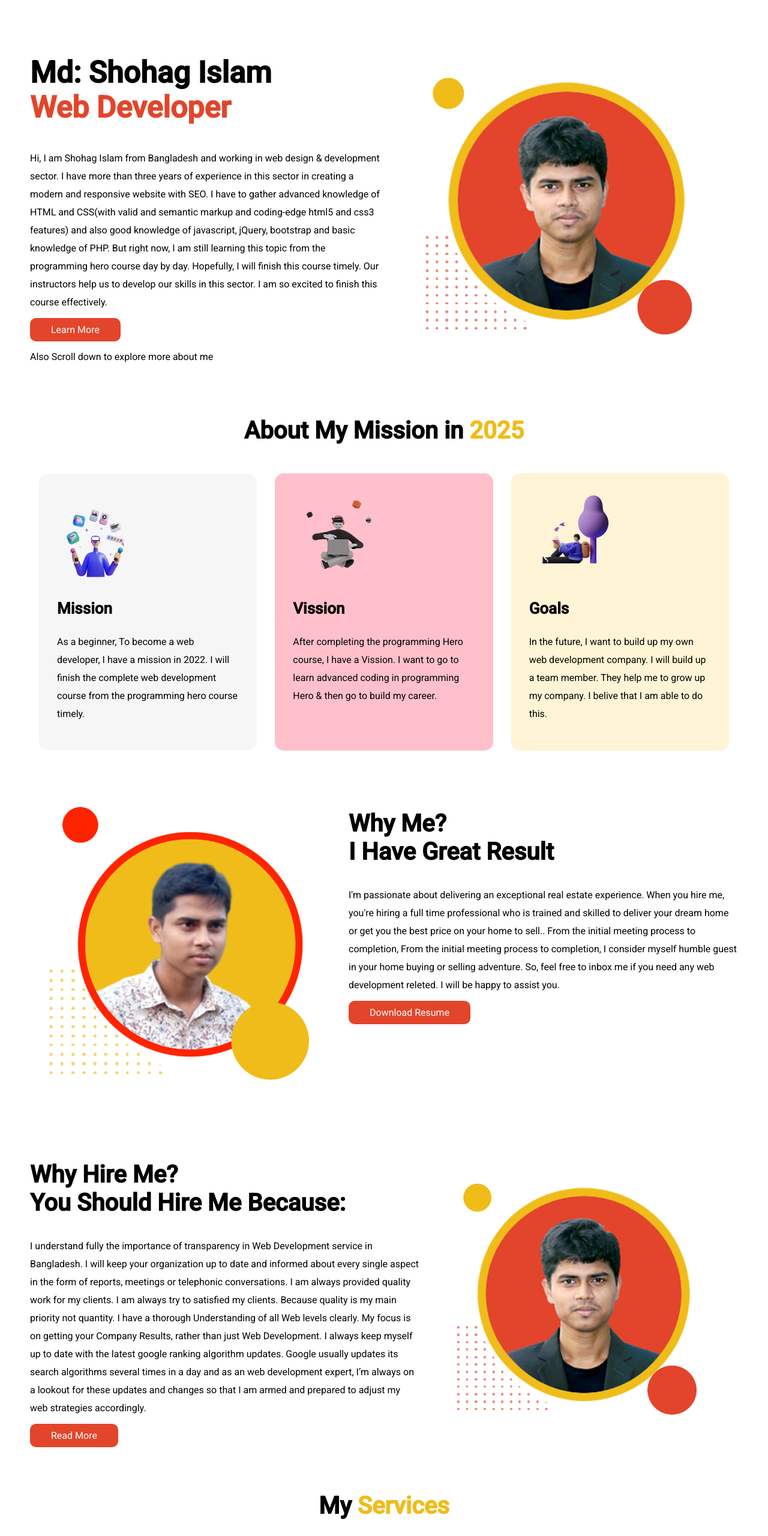
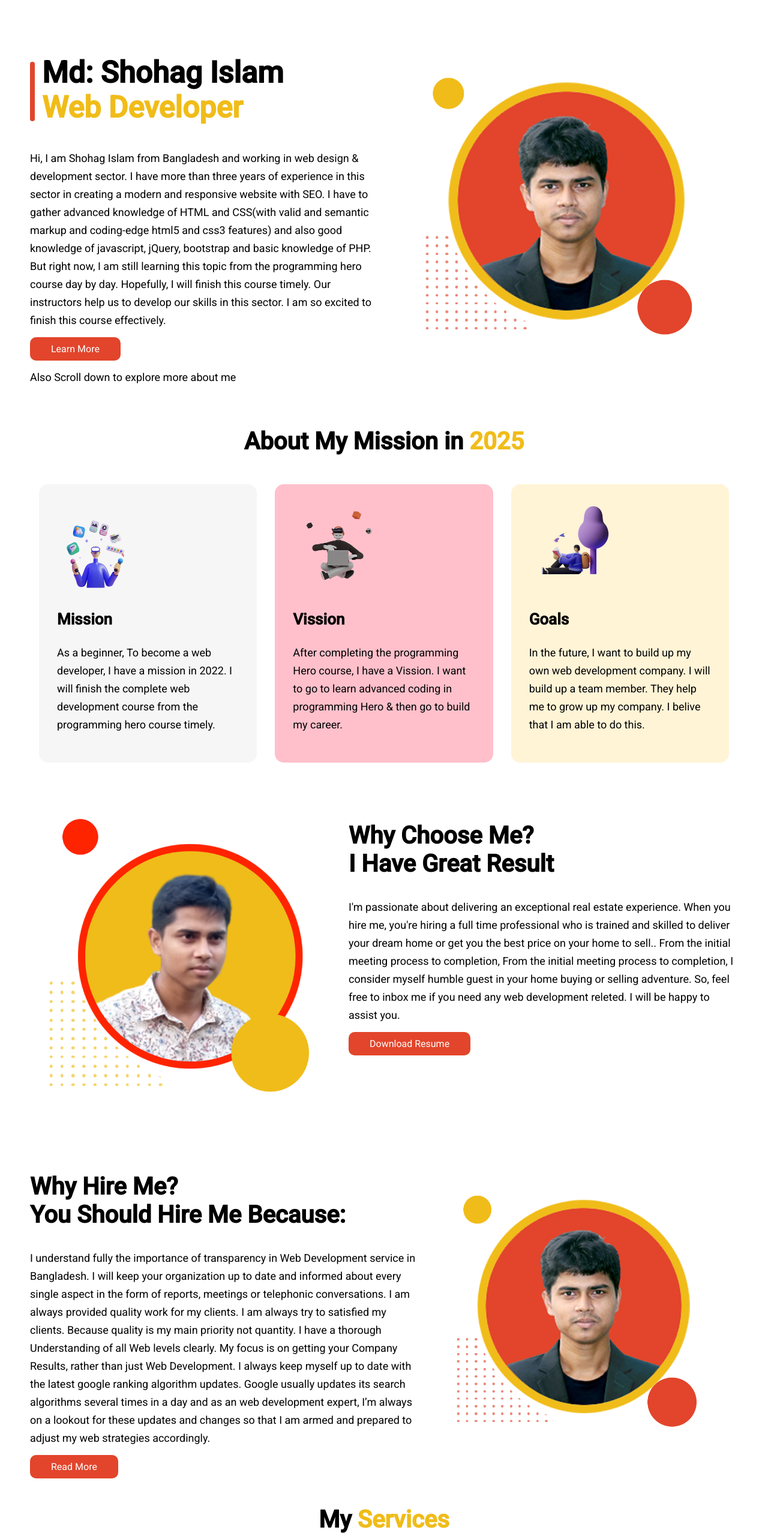
Before and after one commit to shohagislambd/first-assignment, a plain HTML site: page index.html in a window 1280 px wide. Shown: the top 2560 px of the page at 60% size. Drawn offline with Linux system fonts and the light colour scheme.

Commit message:
update all html, CSS & content

```diff
--- a/index.html
+++ b/index.html
@@ -56,31 +56,34 @@
     <!--About My Mission End-->
 
     <!-- Why Choose me Start-->
-    <section id="development-area">
-        <div class="development-image">
+    <section id="Why-choose-area">
+        <div class="Why-choose-image">
             <img src="images/md-shohag-islam.png" alt="">
         </div>
-        <div class="development-text">
-            <h2>Why Me?<br> I Have Great Result</h2>
+        <div class="Why-choose-text">
+            <h2>Why Choose Me?<br> I Have Great Result</h2>
             <p>I'm passionate about delivering an exceptional real estate experience. When you hire me, you're hiring a full time professional who is trained and skilled to deliver your dream home or get you the best price on your home to sell.. From the initial meeting process to completion, From the initial meeting process to completion, I consider myself humble guest in your home buying or selling adventure. So, feel free to inbox me if you need any web development releted. I will be happy to assist you.</p>
             <div class="learn-more">
                 <a target="_blank" class="learn-more-btn" href="https://shohagislam.com/">Download Resume</a>
             </div>
         </div>
     </section>
-    <section id="development-area">
-        <div class="development-text">
+     <!-- Why Choose Me End Section-->
+
+    <!--Why Hire Me Start Section-->
+    <section id="Hire-me-area">
+        <div class="Hire-me-text">
             <h2>Why Hire Me?<br> You Should Hire Me Because:</h2>
             <p>I understand fully the importance of transparency in Web Development service in Bangladesh. I will keep your organization up to date and informed about every single aspect in the form of reports, meetings or telephonic conversations. I am always provided quality work for my clients. I am always try to satisfied my clients. Because quality is my main priority not quantity. I have a thorough Understanding of all Web levels clearly. My focus is on getting your Company Results, rather than just Web Development. I always keep myself up to date with the latest google ranking algorithm updates. Google usually updates its search algorithms several times in a day and as an web development expert, I’m always on a lookout for these updates and changes so that I am armed and prepared to adjust my web strategies accordingly.</p>
             <div class="learn-more">
                 <a target="_blank" class="learn-more-btn" href="https://shohagislam.com/">Read More</a>
             </div>
         </div>
-        <div class="development-image">
+        <div class="Hire-me-image">
             <img src="images/shohag-islam.png" alt="">
         </div>
     </section>
-    <!-- Why Choose Me End-->
+   <!--Why Hire Me End Section-->
 
     <!-- Services Area Start-->
     <section id="services-area">
--- a/style.css
+++ b/style.css
@@ -1,6 +1,7 @@
 body{
     font-family: 'Roboto', sans-serif;
     margin:0px 50px;
+    padding:0px;
 }
 section{
     margin: 50px 0px;
@@ -15,17 +16,37 @@ h3{
     font-size:26px;
 }
 p{
-    font-size: 16px;
+    font-size: 18px;
     line-height: 30px;
 }
-.name-color{
-    color:#E2452B;
-}
+/* About Area Start CSS*/
 #about-area{
     display: flex;
 }
 .half-width{
     width:50%;
+}
+.name-color{
+    color:#F0BC19;
+}
+#about-area .about-heading {
+    position: relative;
+}
+#about-area .about-heading h1{
+    padding-left: 20px;
+}
+#about-area .about-heading::after {
+    position: absolute;
+    content: "";
+    left: 0;
+    top: 11px;
+    height: 99px;
+    width: 8px;
+    background: #e2452b;
+    border-top-left-radius: 5px;
+    border-top-right-radius: 5px;
+    border-bottom-left-radius: 5px;
+    border-bottom-right-radius: 5px;
 }
 .about-img img{
     width:100%;
@@ -44,11 +65,15 @@ p{
     border-radius: 10px;
     font-size: 16px;
 }
+
+/* About Area End CSS*/
+
+/* Mission area start CSS*/
+#about-my-mission h2{
+    text-align: center;
+}
 .mission-date{
     color:#F0BC19;
-}
-#about-my-mission h2{
-    text-align: center;
 }
 .mission-text-area,.service-box-area{
     display: flex;
@@ -73,22 +98,31 @@ p{
     border-radius: 15px;
     width: 33.33%;
 }
-#development-area{
+/* Mission area End CSS*/
+
+
+/* Why choose me & Why Hire me start CSS*/
+#Why-choose-area{
     display:flex;
 }
-.development-image {
+#Hire-me-area{
+    display:flex;
+}
+.Why-choose-image, .Hire-me-image {
     width: 45%;
 }
-.development-text{
+.Why-choose-text,.Hire-me-text{
     width:55%;
 }
-.development-image img{
+.Why-choose-image img{
     width:100%;
 }
+.Hire-me-image img{
+    width:100%;
+}
+/* Why choose me & Why Hire me start CSS*/
 
-.service-box-area{
-    display: flex;
-}
+/*Service Area Start CSS*/
 #services-area .single-service img{
     width: 80px;
     height: 80px;
@@ -96,9 +130,15 @@ p{
 .service-heading{
     text-align: center;
 }
+.service-box-area{
+    display: flex;
+}
 .service-heading span{
     color:#F0BC19;
 }
+/*Service Area End CSS*/
+
+/*Footer Start CSS*/
 footer{
     text-align: center;
     background-color: #000;
@@ -106,11 +146,12 @@ footer{
     margin:0px -50px;
 }
 .mission{
-    color:#E2452B;
+    color:#fff;
 }
 .year{
-    color:#F0BC19
+    color:#E2452B
 }
 .footer-bottom p{
     color:#fff;
 }
+/*Footer End CSS*/
```
